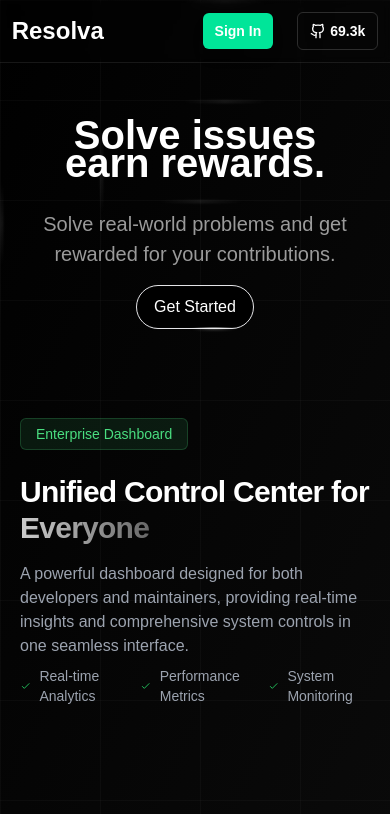
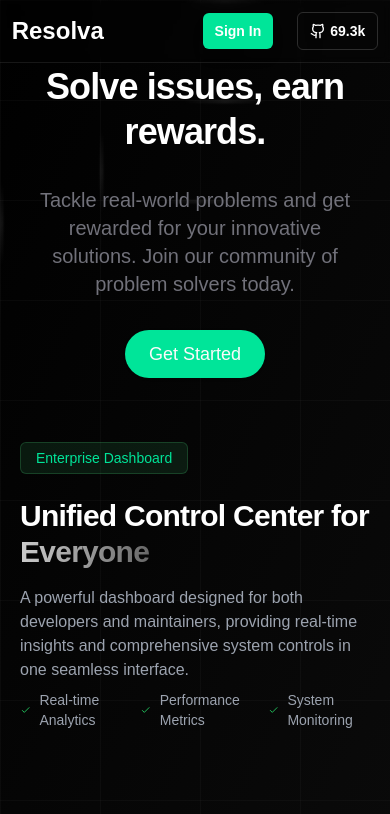
Before and after one commit to DevHrithik/Resolva, a Next.js app: page / in a window 390 px wide. Shown: the top 814 px of the page. Built offline with nearby package versions, Linux system fonts and the light colour scheme.

Commit message:
Add scroll revel animation

```diff
--- a/components/landing-page/feature-section.tsx
+++ b/components/landing-page/feature-section.tsx
@@ -36,7 +36,7 @@
   };
 
   return (
-    <div className="min-h-screen w-full py-20">
+    <div className="min-h-screen w-full">
       {/* New Professional Header Section */}
       <div className="flex justify-center  mb-16">
         <div className="">
@@ -45,7 +45,7 @@
             animate={{ opacity: 1, y: 0 }}
             transition={{ duration: 0.6 }}
           >
-            <span className="inline-flex items-center rounded-md bg-green-400/10 px-4 py-1.5 text-sm font-medium text-green-400 ring-1 ring-inset ring-green-400/20 mb-6">
+            <span className="inline-flex items-center rounded-md bg-green-400/10 px-4 py-1.5 text-sm font-medium text-[#00E599] ring-1 ring-inset ring-green-400/20 mb-6">
               Enterprise Dashboard
             </span>
             <h2 className="text-3xl font-bold tracking-tight text-white sm:text-4xl mb-4">
--- a/components/landing-page/hero-section.tsx
+++ b/components/landing-page/hero-section.tsx
@@ -1,56 +1,60 @@
-"use client";
-import React, { useEffect, useRef } from "react";
-import { Button } from "../ui/button";
-import gsap from "gsap";
-import { HoverBorderGradient } from "../ui/hover-border-gradient";
-const Herosection = () => {
-  const leftComponent = useRef(null);
-  const rightComponent = useRef(null);
+'use client'
+
+import React, { useEffect, useRef } from "react"
+import { Button } from "@/components/ui/button"
+import { gsap } from "gsap"
+import { HoverBorderGradient } from "../ui/hover-border-gradient"
+export default function HeroSection() {
+  const sectionRef = useRef<HTMLElement>(null)
+  const headingRef = useRef<HTMLHeadingElement>(null)
+  const subheadingRef = useRef<HTMLParagraphElement>(null)
+  const buttonRef = useRef<HTMLDivElement>(null)
 
   useEffect(() => {
-    gsap.from(leftComponent.current, {
-      x: -200,
-      opacity: 0,
-      duration: 1.5,
-      ease: "power3.out",
-      stagger: 0,
-    });
-    gsap.from(rightComponent.current, {
-      x: 200,
-      opacity: 0,
-      duration: 1.5,
-      ease: "power3.out",
-      stagger: 0,
-    });
-  }, []);
+    if (sectionRef.current && headingRef.current && subheadingRef.current && buttonRef.current) {
+      gsap.fromTo(
+        [headingRef.current.children, subheadingRef.current, buttonRef.current],
+        { opacity: 0, y: 50 },
+        {
+          opacity: 1,
+          y: 0,
+          duration: 1,
+          stagger: 0.2,
+          ease: "power3.out",
+        }
+      )
+    }
+  }, [])
 
   return (
-    <div className="h-[40vh] md:h-screen flex flex-col md:flex-row justify-between items-center py-[30%] md:py-0">
-      <div
-        ref={leftComponent}
-        className="flex flex-col gap-4 text-center md:text-left"
-      >
-        <div className="text-[40px] md:text-[80px] font-bold md:leading-tight">
-          <h1>Solve issues</h1>
-          <h1 className="-mt-8">earn rewards.</h1>
-        </div>
-
-        <div className="w-full md:w-[400px]">
-          <span className="font-medium text-[20px] md:text-[20px] opacity-60">
-            Solve real-world problems and get rewarded for your contributions.
-          </span>
-        </div>
-
-        <div className="flex justify-center md:block">
-          <HoverBorderGradient>Get Started</HoverBorderGradient>
+    <section
+      ref={sectionRef}
+      className="min-h-[40vh] md:min-h-[60vh] flex flex-col justify-center items-center py-16 md:py-24 lg:py-40"
+    >
+      <div className="container px-4 md:px-6 max-w-6xl">
+        <div className="flex flex-col gap-8 text-center">
+          <h1
+            ref={headingRef}
+            className="text-4xl md:text-5xl lg:text-6xl font-extrabold tracking-tight leading-tight"
+          >
+            <span className="inline-block">Solve</span>{' '}
+            <span className="inline-block">issues,</span>{' '}
+            <span className="inline-block">earn</span>{' '}
+            <span className="inline-block">rewards.</span>
+          </h1>
+          <p
+            ref={subheadingRef}
+            className="text-xl md:text-2xl text-muted-foreground max-w-3xl mx-auto"
+          >
+            Tackle real-world problems and get rewarded for your innovative solutions. Join our community of problem solvers today.
+          </p>
+          <div ref={buttonRef} className="flex justify-center">
+          <Button size="lg" className="text-lg px-6 py-6 rounded-full bg-[#00E599] hover:bg-[#00E5BF]">
+              Get Started
+            </Button>
+          </div>
         </div>
       </div>
-      <div
-        ref={rightComponent}
-        className="hidden md:block w-[50%] h-[400px] bg-gray-500 rounded-lg"
-      ></div>
-    </div>
-  );
-};
-
-export default Herosection;
+    </section>
+  )
+}
--- a/components/landing-page/pricing.tsx
+++ b/components/landing-page/pricing.tsx
@@ -1,15 +1,10 @@
-"use client";
+'use client'
 
-import React, { useRef } from "react";
-import { motion, useInView } from "framer-motion";
-import { Check, Star } from "lucide-react";
-import { Button } from "@/components/ui/button";
-import {
-  Card,
-  CardContent,
-  CardFooter,
-  CardHeader,
-} from "@/components/ui/card";
+import React from "react"
+import { motion } from "framer-motion"
+import { Check, Star } from "lucide-react"
+import { Button } from "@/components/ui/button"
+import { Card, CardContent, CardFooter, CardHeader } from "@/components/ui/card"
 
 const pricingPlans = [
   {
@@ -25,13 +20,11 @@
     ],
     buttonText: "Get Started Free",
     isComingSoon: false,
-
   },
   {
     title: "Starter",
     price: 12,
-    description:
-      "Perfect for growing businesses starting their financial journey",
+    description: "Perfect for growing businesses starting their financial journey",
     features: [
       "Automated Expense Tracking with Detailed Analysis",
       "Family Expense Tracking (4 Users)",
@@ -40,10 +33,9 @@
       "Advanced Tax Calculator",
     ],
     popular: true,
-    buttonText: "Get Satated",
+    buttonText: "Get Started",
     isComingSoon: false,
   },
-
   {
     title: "Professional",
     price: 32,
@@ -55,26 +47,12 @@
       "Personalized Investment Recommendations",
       "Comprehensive Tax Planning Suite",
     ],
-    buttonText: "Get Satated",
+    buttonText: "Get Started",
     isComingSoon: false,
   },
-];
+]
 
 export default function Component() {
-  const containerRef = useRef(null);
-  const isInView = useInView(containerRef, { once: true, amount: 0.7 });
-
-  const containerVariants = {
-    hidden: { opacity: 0 },
-    visible: {
-      opacity: 1,
-      transition: {
-        staggerChildren: 0.2,
-        delayChildren: 0.5,
-      },
-    },
-  };
-
   return (
     <div className="px-4 py-16">
       <div className="mx-auto max-w-7xl">
@@ -87,16 +65,16 @@
             </span>
           </h2>
           <p className="text-slate-400 max-w-2xl mx-auto">
-            Select a plan that best fits your needs. All plans include our core
-            features with varying levels of sophistication and support.
+            Select a plan that best fits your needs. All plans include our core features with varying levels of
+            sophistication and support.
           </p>
         </div>
 
         <motion.div
-          ref={containerRef}
-          variants={containerVariants}
           initial="hidden"
-          animate={isInView ? "visible" : "hidden"}
+          whileInView="visible"
+          viewport={{ once: true, amount: 0.7 }}
+          transition={{ staggerChildren: 0.2 }}
           className="grid gap-8 lg:grid-cols-3 lg:gap-12"
         >
           {pricingPlans.map((plan, index) => (
@@ -109,32 +87,28 @@
         </p>
       </div>
     </div>
-  );
+  )
 }
 
 function AnimatedCard({ plan }) {
-  const cardVariants = {
-    hidden: { opacity: 0, y: 100 },
+  return (
+    <motion.div
+      variants={{
+        hidden: { opacity: 0, y: 50 },
         visible: {
           opacity: 1,
           y: 0,
           transition: {
             type: "spring",
-        stiffness: 50,
-        damping: 20,
-        duration: 0.8,
-        opacity: { duration: 1, ease: [0.25, 0.1, 0.25, 1] },
+            stiffness: 80,
+            damping: 15,
           },
         },
-  };
-
-  return (
-    <motion.div variants={cardVariants}>
+      }}
+    >
       <Card
         className={`relative overflow-hidden transition-transform duration-300 hover:scale-105 ${
-          plan.isComingSoon
-            ? "bg-black/40 border-slate-800"
-            : "bg-black/40 border-[#00E5BF]"
+          plan.isComingSoon ? "bg-black/40 border-slate-800" : "bg-black/40 border-[#00E5BF]"
         }`}
       >
         {plan.popular && (
@@ -146,16 +120,10 @@
         )}
 
         <CardHeader className="pb-8 pt-6">
-          <h3 className="text-xl font-bold text-[#00E599] mb-2">
-            {plan.title}
-          </h3>
+          <h3 className="text-xl font-bold text-[#00E599] mb-2">{plan.title}</h3>
           <div className="flex items-baseline text-white mb-2">
-            <span className="text-4xl font-bold">
-              {plan.price === 0 ? "Free" : `$${plan.price}`}
-            </span>
-            {plan.price > 0 && (
-              <span className="text-slate-400 ml-2 text-sm">/month</span>
-            )}
+            <span className="text-4xl font-bold">{plan.price === 0 ? "Free" : `$${plan.price}`}</span>
+            {plan.price > 0 && <span className="text-slate-400 ml-2 text-sm">/month</span>}
           </div>
           <p className="text-sm text-slate-400">{plan.description}</p>
         </CardHeader>
@@ -163,10 +131,7 @@
         <CardContent className="pb-8">
           <ul className="space-y-4">
             {plan.features.map((feature, featureIndex) => (
-              <li
-                key={featureIndex}
-                className="flex items-center text-slate-300 text-sm"
-              >
+              <li key={featureIndex} className="flex items-center text-slate-300 text-sm">
                 <Check className="mr-3 h-5 w-5 flex-shrink-0 text-[#00E599] " />
                 <span>{feature}</span>
               </li>
@@ -187,5 +152,5 @@
         </CardFooter>
       </Card>
     </motion.div>
-  );
+  )
 }
```
Lines whose indentation alone changed are shown as unchanged.
